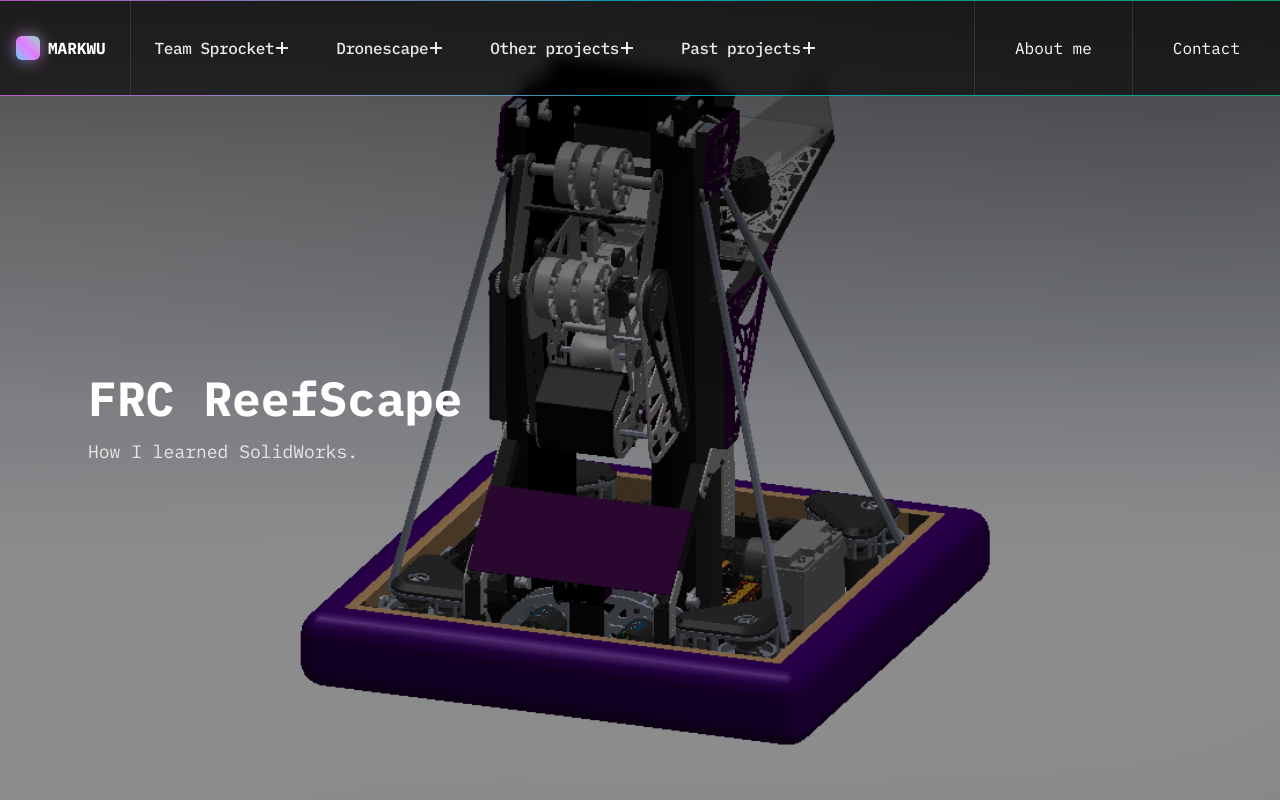
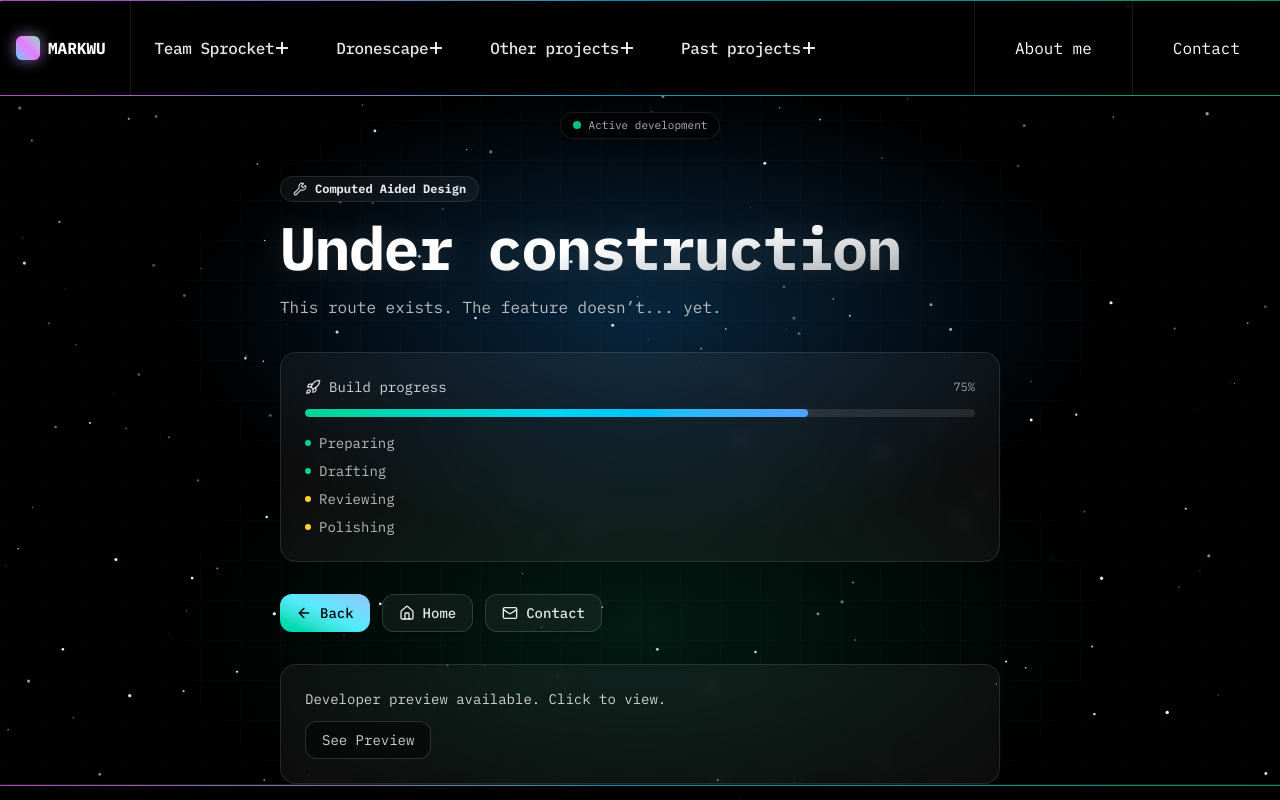
Before and after one commit to markwu123454/portfolio-website, a Next.js app: page /teamsprocket/cad in a window 1280 px wide. Built offline with nearby package versions, Linux system fonts and the light colour scheme.

Commit message:
Updated aesthetics and added work in progress page

```diff
--- a/src/app/teamsprocket/cad/page.tsx
+++ b/src/app/teamsprocket/cad/page.tsx
@@ -1,10 +1,33 @@
 "use client";
+
+import UnderConstruction, { Stage } from "@/components/NotImplemented";
+
+export default function Page() {
+    const stages: Stage[] = [
+        { label: "Preparing", status: "done" },
+        { label: "Drafting", status: "done" },
+        { label: "Reviewing", status: "in_progress" },
+        { label: "Polishing", status: "in_progress" },
+    ];
+
+    return (
+        <UnderConstruction
+            name="Computed Aided Design"
+            stages={stages}
+            channelStatus="active"
+            preview={<CADPage />}
+        />
+    );
+}
+
+
+
 
 import Image from "next/image";
 import {useId, useState} from "react";
 import {ChevronDown} from "lucide-react";
 
-export default function CADPage() {
+function CADPage() {
     const [p1Open, setP1Open] = useState(false);
     const [p2Open, setP2Open] = useState(false);
     const p1Id = useId();
@@ -283,7 +306,7 @@ export default function CADPage() {
                                         <div className="md:col-span-3">
                                             <h4 className="text-lg font-semibold mb-1">Elevator</h4>
                                             <p className="mb-3 text-white/80">
-                                                4-stage, short-and-wide continuous elevator using Dyneema; 6:1 custom gearbox. Pivot motor for the arm shares the stack. Pocketed rails for mass reduction. ~135″ total extension.
+                                                4-stage, short-and-wide continuous elevator using Dyneema rope; 6:1 custom gearbox. Pivot motor for the arm shares the stack. Pocketed rails for mass reduction. ~135″ total extension.
                                             </p>
                                         </div>
                                         <div className="md:col-span-2">
@@ -325,11 +348,11 @@ export default function CADPage() {
                                             </div>
                                             <h4 className="text-lg font-semibold mb-1">Hand (end effector / multi-tool)</h4>
                                             <p className="mb-3 text-white/80">
-                                                Ground intake from any orientation; compact package. Holds coral in two orientations (L1 vs L2–L4). Can ground-intake and retain algae.
+                                                Ground intake from any orientation; compact package. Holds coral in two orientations (L1 vs L2–L4). Can ground-intake and scoree algae.
                                             </p>
                                             <ul className="mb-2 text-white/70 list-disc pl-5 text-sm">
-                                                <li>Tool-less belt swap; wrist service loop.</li>
-                                                <li>Hard stops at floor-pickup and high-score angles.</li>
+                                                <li>~300 degrees pivot.</li>
+                                                <li>Hard stops at floor-pickup.</li>
                                             </ul>
                                         </div>
                                         <div className="clear-both" />
--- a/src/components/NotImplemented.tsx
+++ b/src/components/NotImplemented.tsx
@@ -102,7 +102,7 @@ export default function UnderConstruction({
             <GridGlow/>
 
             <section
-                className="relative z-10 mx-auto flex max-w-3xl flex-col gap-8 px-6 py-20 md:py-28 min-h-[calc(100vh-209px)] mt-24">
+                className="relative z-10 mx-auto flex max-w-3xl flex-col gap-8 px-6 pt-16 md:pt-20 min-h-[calc(100vh-209px)] mt-24">
                 <div className="pointer-events-none absolute inset-x-0 top-4 flex justify-center">
                     <div
                         className={`inline-flex items-center gap-2 rounded-full border px-3 py-1 text-[11px] text-white/70 shadow-lg backdrop-blur ${statusCfg.ring}`}
@@ -182,12 +182,13 @@ export default function UnderConstruction({
                     </Link>
                 </div>
 
-                {passphrase && preview && (
+                {preview && (
                     <div className="rounded-2xl border border-white/10 bg-white/5 p-5 backdrop-blur md:p-6">
                         <p className="mb-3 text-sm text-white/80">
-                            Developer preview available. Enter password to view.
+                            Developer preview available. {passphrase ? "Enter password to view." : "Click to view."}
                         </p>
                         <div className="flex flex-wrap items-center gap-3">
+                            {passphrase ? (
                                 <div className="relative">
                                     <input
                                         id="preview-pass"
@@ -206,12 +207,23 @@ export default function UnderConstruction({
                                         {showPass ? <EyeOff size={16}/> : <Eye size={16}/>}
                                     </button>
                                 </div>
-                            {typed && typed !== passphrase && (
+                            ) : (
+                                <button
+                                    type="button"
+                                    onClick={() => setUnlocked(true)}
+                                    className="rounded-xl border border-white/15 bg-black/40 px-4 py-2 text-sm text-white/80 hover:bg-white/10 focus:ring-2 focus:ring-emerald-400/60"
+                                >
+                                    See Preview
+                                </button>
+                            )}
+
+                            {passphrase && typed && typed !== passphrase && (
                                 <span className="text-xs text-red-400/90">Incorrect password.</span>
                             )}
                         </div>
                     </div>
                 )}
+
 
             </section>
         </main>
```
Lines whose indentation alone changed are shown as unchanged.
